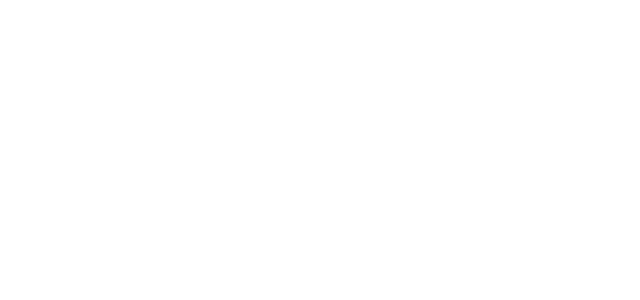
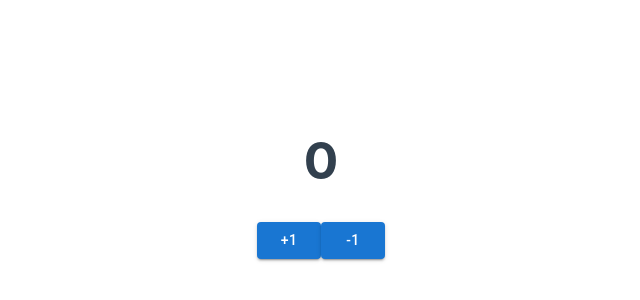
Before and after one commit to Jihye817/React-Study, a React (Vite) app: page /counter in a window 1280 px wide. Before the commit this address had no page. Shown: the part 222-522 px from the top of the page, without its empty margins (319-959 px from the left). Built offline with nearby package versions, Linux system fonts and the light colour scheme.

Commit message:
redux 사용해보기

```diff
--- a/package.json
+++ b/package.json
@@ -15,10 +15,13 @@
     "@emotion/styled": "^11.13.0",
     "@mui/icons-material": "^5.16.7",
     "@mui/material": "^5.16.7",
+    "@reduxjs/toolkit": "^2.2.7",
     "axios": "^1.7.4",
     "react": "^18.3.1",
     "react-dom": "^18.3.1",
+    "react-redux": "^9.1.2",
     "react-router-dom": "^6.26.0",
+    "redux": "^5.0.1",
     "styled-components": "^6.1.12"
   },
   "devDependencies": {
--- a/src/App.tsx
+++ b/src/App.tsx
@@ -4,6 +4,7 @@
 import FrontPage from "./pages/FrontPage";
 import NewsPage from "./pages/NewsPage";
 import ColorPage from "./pages/ColorPage";
+import CounterPage from "./pages/CounterPage";
 
 function App() {
   return (
@@ -12,6 +13,7 @@
       <Route path="/todo" element={<TodoListPage />} />
       <Route path="/news/:category?" element={<NewsPage />} />
       <Route path="/color" element={<ColorPage />} />
+      <Route path="/counter" element={<CounterPage />} />
     </Routes>
   );
 }
--- /dev/null
+++ b/src/components/Counter.tsx
@@ -0,0 +1,25 @@
+import { Button } from "@mui/material";
+
+interface Props {
+  number: number;
+  onIncrease: () => void;
+  onDecrease: () => void;
+}
+
+const Counter = ({ number, onIncrease, onDecrease }: Props) => {
+  return (
+    <>
+      <div>
+        <h1>{number}</h1>
+        <Button variant="contained" onClick={onIncrease}>
+          +1
+        </Button>
+        <Button variant="contained" onClick={onDecrease}>
+          -1
+        </Button>
+      </div>
+    </>
+  );
+};
+
+export default Counter;
--- /dev/null
+++ b/src/components/CounterContainer.tsx
@@ -0,0 +1,31 @@
+import { connect } from "react-redux";
+import Counter from "./Counter";
+import { decrease, increase } from "../modules/counter";
+import { Dispatch } from "redux";
+
+interface Props {
+  number: number;
+  increase: () => void;
+  decrease: () => void;
+}
+
+const CounterContainer = ({ number, increase, decrease }: Props) => {
+  return (
+    <Counter number={number} onIncrease={increase} onDecrease={decrease} />
+  );
+};
+
+const mapStateToProps = (state: { counter: { number: number } }) => ({
+  number: state.counter.number,
+});
+
+const mapDispatchToProps = (dispatch: Dispatch) => ({
+  increase: () => {
+    dispatch(increase());
+  },
+  decrease: () => {
+    dispatch(decrease());
+  },
+});
+
+export default connect(mapStateToProps, mapDispatchToProps)(CounterContainer);
--- a/src/main.tsx
+++ b/src/main.tsx
@@ -3,11 +3,18 @@
 import App from "./App.tsx";
 import "./index.css";
 import { BrowserRouter } from "react-router-dom";
+import { Provider } from "react-redux";
+import { configureStore } from "@reduxjs/toolkit";
+import rootReducer from "./modules/index.tsx";
+
+const store = configureStore({ reducer: rootReducer });
 
 createRoot(document.getElementById("root")!).render(
   <StrictMode>
-    <BrowserRouter>
-      <App />
-    </BrowserRouter>
+    <Provider store={store}>
+      <BrowserRouter>
+        <App />
+      </BrowserRouter>
+    </Provider>
   </StrictMode>
 );
--- /dev/null
+++ b/src/modules/counter.tsx
@@ -0,0 +1,30 @@
+const INCREASE = "counter/INCREASE";
+const DECREASE = "counter/DECREASE";
+
+export const increase = () => ({ type: INCREASE });
+export const decrease = () => ({ type: DECREASE });
+
+type Actiontype = {
+  type: string;
+};
+
+const initialState = {
+  number: 0,
+};
+
+function counter(state = initialState, action: Actiontype) {
+  switch (action.type) {
+    case INCREASE:
+      return {
+        number: state.number + 1,
+      };
+    case DECREASE:
+      return {
+        number: state.number - 1,
+      };
+    default:
+      return state;
+  }
+}
+
+export default counter;
--- /dev/null
+++ b/src/modules/index.tsx
@@ -0,0 +1,9 @@
+import { combineReducers } from "redux";
+import counter from "./counter";
+
+//reducer를 하나로 합쳐주기 위한 것
+const rootReducer = combineReducers({
+  counter,
+});
+
+export default rootReducer;
--- /dev/null
+++ b/src/pages/CounterPage.tsx
@@ -0,0 +1,11 @@
+import CounterContainer from "../components/CounterContainer";
+
+const CounterPage = () => {
+  return (
+    <>
+      <CounterContainer />
+    </>
+  );
+};
+
+export default CounterPage;
--- a/src/pages/FrontPage.tsx
+++ b/src/pages/FrontPage.tsx
@@ -12,8 +12,13 @@
   const news = () => {
     nav("/news/all");
   };
+
   const color = () => {
     nav("/color");
+  };
+
+  const counter = () => {
+    nav("/counter");
   };
 
   return (
@@ -31,6 +36,9 @@
       <Button variant="contained" disableElevation onClick={color}>
         🖌️ 컬러 박스
       </Button>
+      <Button variant="contained" disableElevation onClick={counter}>
+        🧮 카운터 박스
+      </Button>
     </>
   );
 };
```
Also changed, not shown: 1 other file (tests, documents, lock files or other folders).
